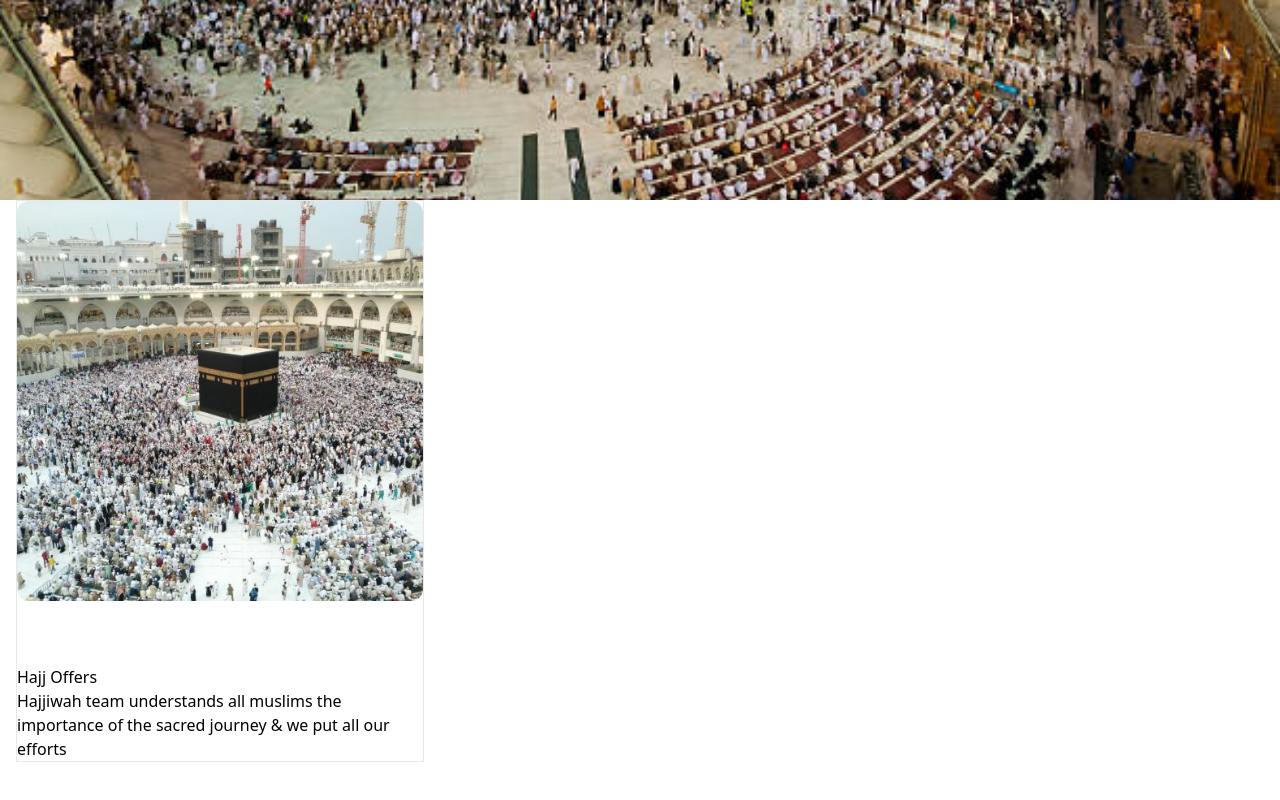
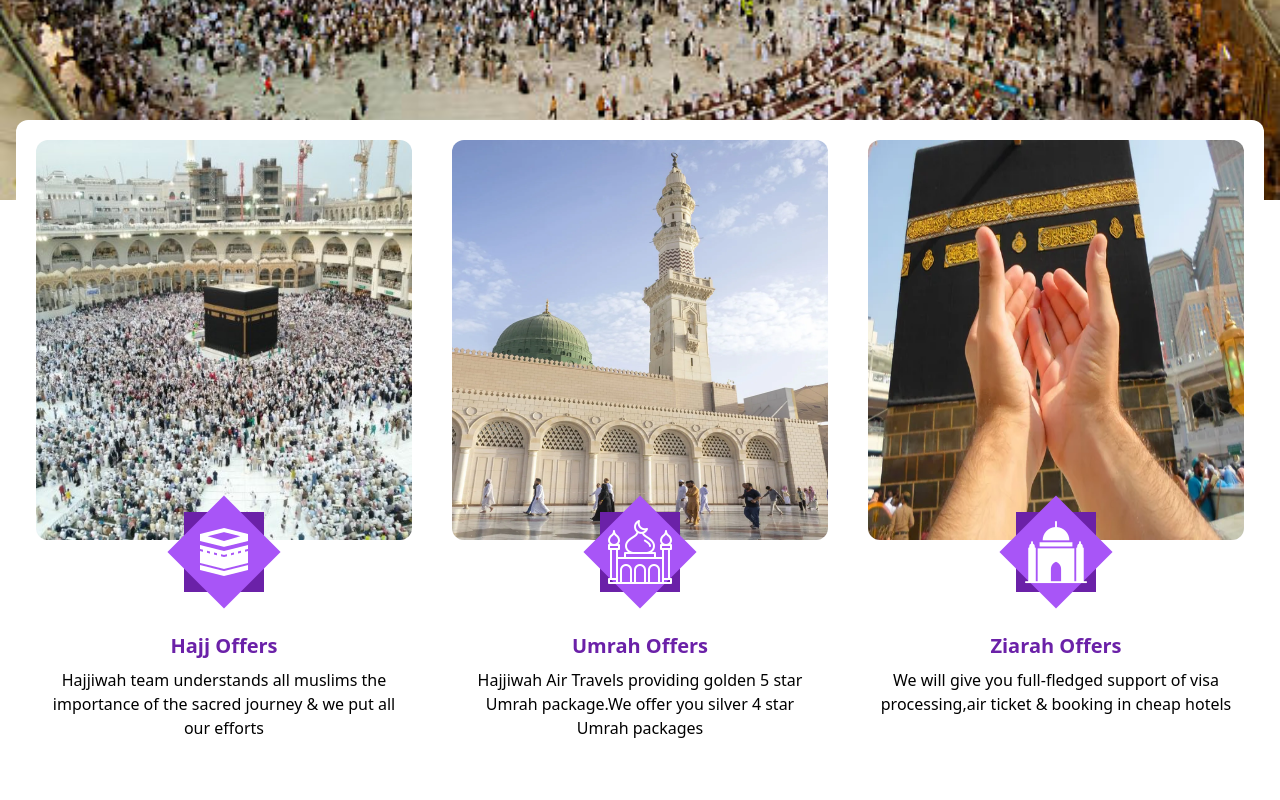
Before and after one commit to shanjedatonni/Hajj-Agency, a plain HTML site: page index.html in a window 1280 px wide. Shown: the part 600-1400 px from the top of the page. Before the commit the page ends 1362 px from the top, so only its background shows below. Drawn offline with nearby package versions, Linux system fonts and the light colour scheme.

Commit message:
Readme file update

```diff
--- a/index.html
+++ b/index.html
@@ -30,19 +30,49 @@
     <!--Offer Start-->
     <section>
         <div class="container mx-auto px-4">
-            <div class="grid grid-cols-3 gap-3">
-                <div class="border">
+            <div class="relative -translate-y-20 bg-white rounded-xl p-5 grid grid-cols-3 gap-10">
+                <!--hajj offer start-->
+                <div class="group">
                     <div class="rounded-xl h-[400px] w-full overflow-hidden">
-                        <img src="offer.bg.jpg" alt="offer">
+                        <img class="w-full h-full duration-500 group-hover:scale-150" src="offer.bg.jpg" alt="offer">
                     </div>
-                    <div>
-                        <div class="relative left-[50%] transforbg-purple-500">
-                            <img src="icons8-kaaba.png" alt="icon">
+                    <div class="text-center p-3">
+                        <div class="relative w-20 h-20 flex items-center justify-center z-[1] -top-10 mx-auto bg-purple-800 after:absolute after:content-[''] after:h-full after:w-full after:bg-purple-500 after:z-[-1] after:rotate-45 after:duration-300 group-hover:after:rotate-0">
+                            <img src="icon-kaaba.jpg" alt="icon">
                         </div>
-                        <h3>Hajj Offers</h3>
+                        <h3 class="text-xl text-purple-800 font-bold mb-2">Hajj Offers</h3>
                         <p>Hajjiwah team understands all muslims the importance of the sacred journey & we put all our efforts</p>
                     </div>
                 </div>
+                <!--hajj offer end-->
+                <!--umrah offer start-->
+                <div class="group">
+                    <div class="rounded-xl h-[400px] w-full overflow-hidden">
+                        <img class="w-full h-full duration-500 group-hover:scale-150" src="umrah.bg.jpg" alt="umra">
+                    </div>
+                    <div class="text-center p-3">
+                        <div class="relative w-20 h-20 flex items-center justify-center z-[1] -top-10 mx-auto bg-purple-800 after:absolute after:content-[''] after:h-full after:w-full after:bg-purple-500 after:z-[-1] after:rotate-45 after:duration-300 group-hover:after:rotate-0">
+                            <img src="icon-umrah.jpg" alt="icon">
+                        </div>
+                        <h3 class="text-xl text-purple-800 font-bold mb-2">Umrah Offers</h3>
+                        <p>Hajjiwah Air Travels providing golden 5 star Umrah package.We offer you silver 4 star Umrah packages</p>
+                    </div>
+                </div>
+                <!--umrah offer end-->
+                <!--ziarah offer start-->
+                <div class="group">
+                    <div class="rounded-xl h-[400px] w-full overflow-hidden">
+                        <img class="w-full h-full duration-500 group-hover:scale-150" src="ziarah.bg.jpg" alt="ziarah">
+                    </div>
+                    <div class="text-center p-3">
+                        <div class="relative w-20 h-20 flex items-center justify-center z-[1] -top-10 mx-auto bg-purple-800 after:absolute after:content-[''] after:h-full after:w-full after:bg-purple-500 after:z-[-1] after:rotate-45 after:duration-300 group-hover:after:rotate-0">
+                            <img src="icon-ziarah.jpg" alt="icon">
+                        </div>
+                        <h3 class="text-xl text-purple-800 font-bold mb-2">Ziarah Offers</h3>
+                        <p>We will give you full-fledged support of visa processing,air ticket & booking in cheap hotels</p>
+                    </div>
+                </div>
+                <!--ziarah offer end-->
 
             </div>
         </div>
```
Also changed, not shown: icon-kaaba.jpg (renamed from icons8-kaaba.png), icon-umrah.jpg (added), icon-ziarah.jpg (added), umra. bg.jpg (deleted), umrah.bg.jpg (added).
